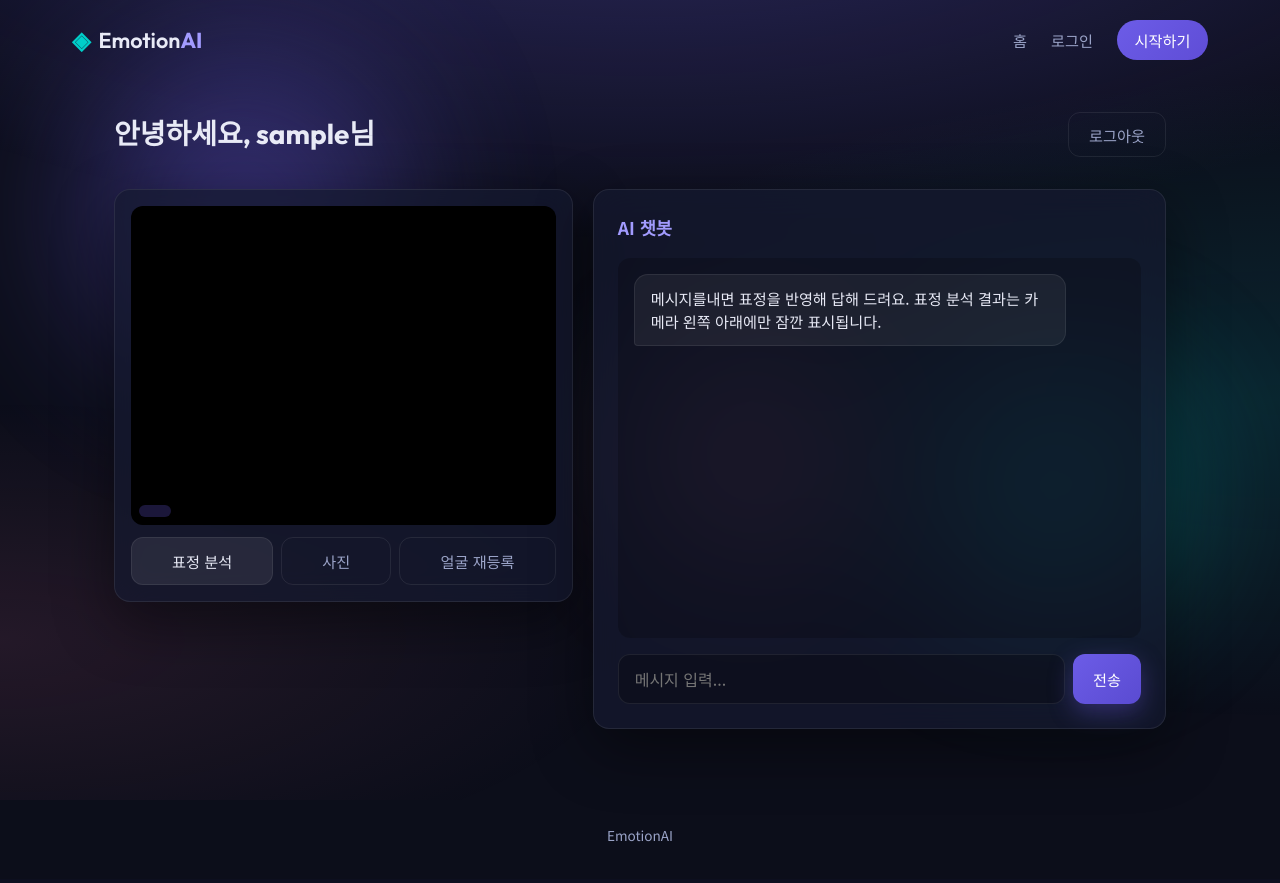
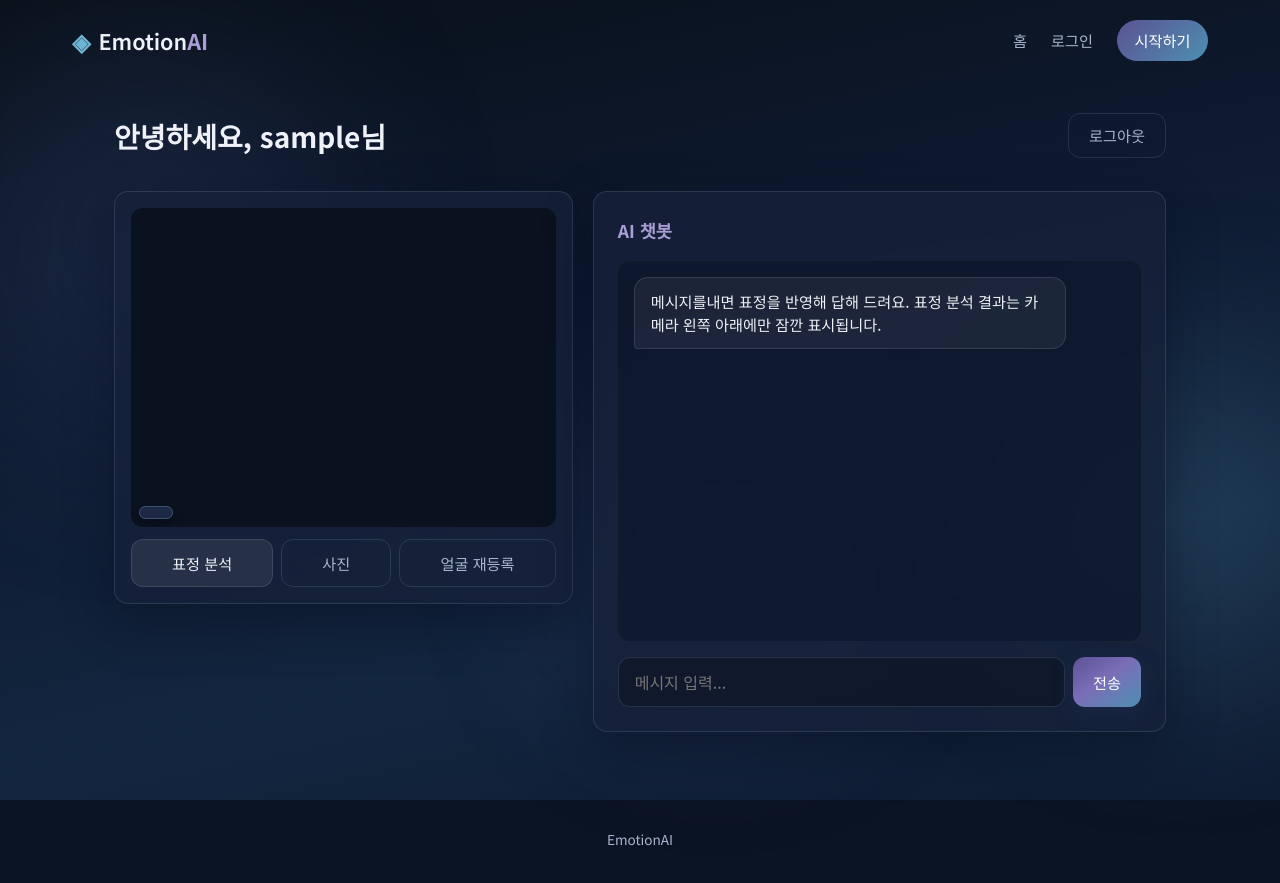
Before and after one commit to nananannaho/emotion-ai-web, a Flask app: page /dashboard in a window 1280 px wide. Before the commit the page ends 842 px from the top, so only its background shows below. Run offline with Flask 3, Linux system fonts and the light colour scheme; the visitor is signed in with stand-in values (Sample User, id 1); data that the repository does not hold is empty; parts of the project's set-up code (start-up, migrations or seed data) failed here and were passed over; some libraries are stand-ins or nearby versions.

Commit message:
딥블루·인디고 배경, 보라·하늘 포인트 컬러 테마
Co-authored-by: Cursor <cursoragent@cursor.com>

```diff
--- a/static/css/style.css
+++ b/static/css/style.css
@@ -1,19 +1,26 @@
 :root {
-  --bg-deep: #0c0e1a;
-  --bg-card: rgba(22, 26, 48, 0.72);
-  --border: rgba(255, 255, 255, 0.08);
-  --text: #e8eaf6;
-  --text-muted: #9aa3c7;
-  --primary: #6c5ce7;
-  --primary-light: #a29bfe;
-  --accent: #00cec9;
-  --accent-warm: #fd79a8;
-  --success: #55efc4;
-  --error: #ff7675;
-  --radius: 16px;
-  --shadow: 0 20px 60px rgba(0, 0, 0, 0.45);
+  /* 딥블루 · 인디고 베이스 */
+  --bg-deep: #0b1424;
+  --bg-mid: #101c32;
+  --bg-card: rgba(22, 34, 58, 0.82);
+  --border: rgba(186, 203, 230, 0.14);
+  --text: #eef2f8;
+  --text-muted: #a8b5cc;
+  /* 포인트: 보라 · 하늘 */
+  --indigo: #3a4a78;
+  --indigo-deep: #243055;
+  --primary: #7a6eb8;
+  --primary-light: #a99fd4;
+  --primary-dark: #5c5294;
+  --accent: #6eb4d4;
+  --accent-light: #9ecee8;
+  --accent-soft: #4d8fb0;
+  --success: #6db89a;
+  --error: #d98585;
+  --radius: 14px;
+  --shadow: 0 18px 50px rgba(6, 14, 32, 0.45);
   --font: "Noto Sans KR", system-ui, sans-serif;
-  --font-display: "Outfit", "Noto Sans KR", sans-serif;
+  --font-display: "Noto Sans KR", system-ui, sans-serif;
 }
 
 *,
@@ -33,7 +40,7 @@ body {
   background: var(--bg-deep);
   color: var(--text);
   min-height: 100vh;
-  line-height: 1.6;
+  line-height: 1.65;
   overflow-x: hidden;
 }
 
@@ -41,9 +48,10 @@ body {
   position: fixed;
   inset: 0;
   background:
-    radial-gradient(ellipse 80% 50% at 50% -20%, rgba(108, 92, 231, 0.35), transparent),
-    radial-gradient(ellipse 60% 40% at 100% 50%, rgba(0, 206, 201, 0.12), transparent),
-    radial-gradient(ellipse 50% 30% at 0% 80%, rgba(253, 121, 168, 0.1), transparent);
+    linear-gradient(168deg, #081018 0%, #0e1a30 38%, #132640 72%, #0f1c32 100%),
+    radial-gradient(ellipse 75% 50% at 15% 5%, rgba(58, 74, 120, 0.45), transparent 58%),
+    radial-gradient(ellipse 60% 45% at 88% 12%, rgba(110, 180, 212, 0.18), transparent 52%),
+    radial-gradient(ellipse 55% 40% at 50% 95%, rgba(36, 48, 85, 0.5), transparent 55%);
   pointer-events: none;
   z-index: 0;
 }
@@ -51,42 +59,42 @@ body {
 .bg-orbs .orb {
   position: fixed;
   border-radius: 50%;
-  filter: blur(80px);
-  opacity: 0.4;
+  filter: blur(100px);
+  opacity: 0.22;
   pointer-events: none;
   z-index: 0;
-  animation: float 12s ease-in-out infinite;
+  animation: float 18s ease-in-out infinite;
 }
 
 .orb-1 {
-  width: 320px;
-  height: 320px;
-  background: var(--primary);
-  top: 10%;
-  left: 5%;
+  width: 380px;
+  height: 380px;
+  background: #4a5f9a;
+  top: 8%;
+  left: -5%;
 }
 
 .orb-2 {
-  width: 240px;
-  height: 240px;
-  background: var(--accent);
-  bottom: 20%;
-  right: 10%;
-  animation-delay: -4s;
+  width: 300px;
+  height: 300px;
+  background: #5a9ab8;
+  bottom: 15%;
+  right: -3%;
+  animation-delay: -6s;
 }
 
 .orb-3 {
-  width: 180px;
-  height: 180px;
-  background: var(--accent-warm);
-  top: 50%;
-  left: 50%;
-  animation-delay: -8s;
+  width: 260px;
+  height: 260px;
+  background: #6a5f9e;
+  top: 55%;
+  left: 45%;
+  animation-delay: -12s;
 }
 
 @keyframes float {
   0%, 100% { transform: translate(0, 0); }
-  50% { transform: translate(20px, -30px); }
+  50% { transform: translate(12px, -18px); }
 }
 
 .cloud-banner {
@@ -149,7 +157,7 @@ body {
 }
 
 .btn-nav {
-  background: linear-gradient(135deg, var(--primary), #5f4dd6);
+  background: linear-gradient(135deg, var(--primary-dark), var(--accent-soft));
   color: white !important;
   padding: 0.5rem 1.1rem;
   border-radius: 999px;
@@ -195,14 +203,14 @@ body {
 }
 
 .btn-primary {
-  background: linear-gradient(135deg, var(--primary), #5a4bd1);
+  background: linear-gradient(145deg, var(--primary-dark) 0%, var(--primary) 45%, var(--accent-soft) 100%);
   color: white;
-  box-shadow: 0 8px 24px rgba(108, 92, 231, 0.35);
+  box-shadow: 0 6px 20px rgba(36, 48, 90, 0.4);
 }
 
 .btn-primary:hover:not(:disabled) {
-  transform: translateY(-2px);
-  box-shadow: 0 12px 32px rgba(108, 92, 231, 0.45);
+  transform: translateY(-1px);
+  box-shadow: 0 10px 28px rgba(50, 70, 120, 0.45);
 }
 
 .btn-secondary {
@@ -478,7 +486,7 @@ body {
   position: relative;
   border-radius: 12px;
   overflow: hidden;
-  background: #000;
+  background: #0a1220;
   aspect-ratio: 4/3;
   margin-bottom: 0.75rem;
 }
@@ -598,7 +606,8 @@ body {
   gap: 0.5rem;
   margin-top: 0.5rem;
   padding: 0.35rem 0.75rem;
-  background: rgba(108, 92, 231, 0.25);
+  background: rgba(36, 48, 85, 0.75);
+  border: 1px solid rgba(158, 206, 232, 0.25);
   border-radius: 999px;
   font-size: 0.9rem;
   width: fit-content;
@@ -740,7 +749,7 @@ body {
   height: 380px;
   overflow-y: auto;
   padding: 1rem;
-  background: rgba(0, 0, 0, 0.2);
+  background: rgba(8, 16, 32, 0.45);
   border-radius: 12px;
   margin-bottom: 1rem;
   display: flex;
--- a/static/js/auth.js
+++ b/static/js/auth.js
@@ -38,10 +38,10 @@ const AuthHelper = (() => {
       capturedFace = await CameraHelper.captureDataUrl();
       if (capturedFace) {
         status.textContent = "얼굴 촬영 완료! 가입을 진행하세요.";
-        status.style.color = "#55efc4";
+        status.style.color = "#8ec9b0";
       } else {
         status.textContent = "촬영에 실패했습니다. '사진 촬영/선택'을 이용해 주세요.";
-        status.style.color = "#ff7675";
+        status.style.color = "#d98585";
       }
     });
 
--- a/static/js/camera.js
+++ b/static/js/camera.js
@@ -102,7 +102,7 @@ const CameraHelper = (() => {
     );
     if (status) {
       status.textContent = message;
-      status.style.color = "#ff7675";
+      status.style.color = "#d98585";
     }
   }
 
--- a/static/js/dashboard.js
+++ b/static/js/dashboard.js
@@ -19,7 +19,7 @@
     }
     el.hidden = false;
     el.textContent = msg;
-    el.style.color = isError ? "#ff7675" : "";
+    el.style.color = isError ? "#d98585" : "";
     if (!isError) {
       statusTimer = setTimeout(() => setStatus(""), 3500);
     }
--- a/templates/base.html
+++ b/templates/base.html
@@ -3,7 +3,7 @@
 <head>
   <meta charset="UTF-8">
   <meta name="viewport" content="width=device-width, initial-scale=1.0, viewport-fit=cover, maximum-scale=5">
-  <meta name="theme-color" content="#6c5ce7">
+  <meta name="theme-color" content="#101c32">
   <meta name="apple-mobile-web-app-capable" content="yes">
   <meta name="apple-mobile-web-app-status-bar-style" content="black-translucent">
   <meta name="mobile-web-app-capable" content="yes">
```
Also changed, not shown: other parts of static/css/style.css (+18 -18 lines), static/manifest.json.
